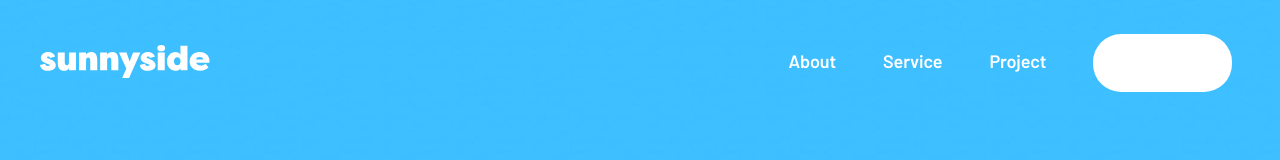
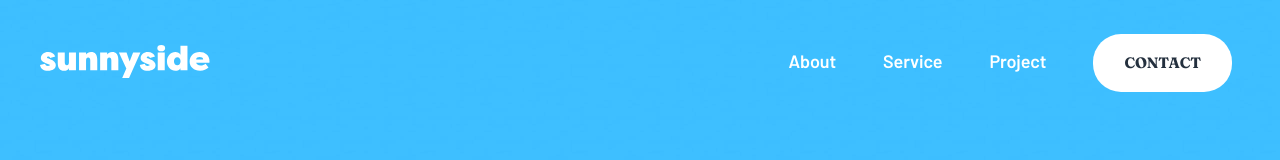
Before and after one commit to valentinaotocan/Sunnyside-Landing-Page, a Next.js app: page / in a window 1280 px wide. Shown: the top 160 px of the page. Built offline with nearby package versions, Linux system fonts and the light colour scheme.

Commit message:
Custom variables colors

```diff
--- a/components/transform-audience/Transform_audience.module.css
+++ b/components/transform-audience/Transform_audience.module.css
@@ -28,7 +28,7 @@
   font-size: 2.5rem;
   line-height: 1.2;
   letter-spacing: -0.29px;
-  color: #24303e;
+  color: var(--very-dark-blue-color);
 }
 
 .paragraph {
@@ -36,13 +36,13 @@
   font-size: 1.125rem;
   line-height: 1.7;
   letter-spacing: -0.13px;
-  color: #808397;
+  color: var(--gray-color);
   margin: 0;
   padding-bottom: 40px;
 }
 
 .link_1 {
-  color: #24303e;
+  color: var(--very-dark-blue-color);
   text-transform: uppercase;
   font-family: var(--fraunces);
   font-weight: 900;
--- a/styles/globals.css
+++ b/styles/globals.css
@@ -4,6 +4,12 @@
   /* font-family */
   --barlow: "Barlow", sans-serif;
   --fraunces: "Fraunces", serif;
+
+  /* color */
+  --very-dark-blue-color: #24303E;
+  --gray-color: #808397;
+  --light-gray-color: #A7AAAD;
+
 }
 
 html,
```
